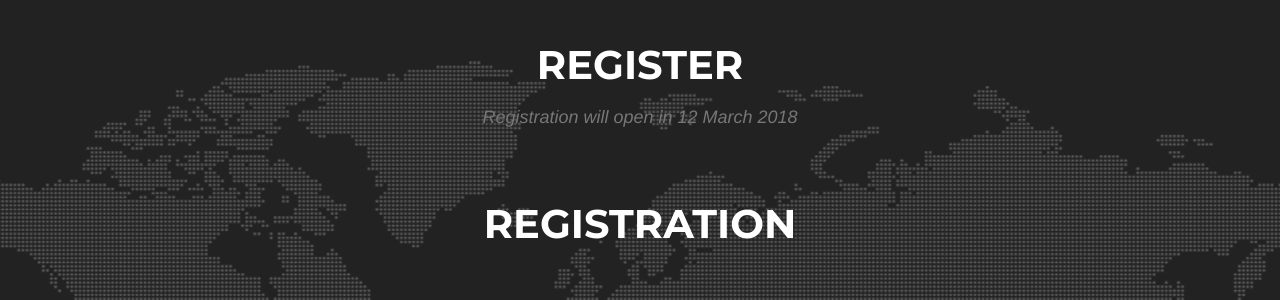
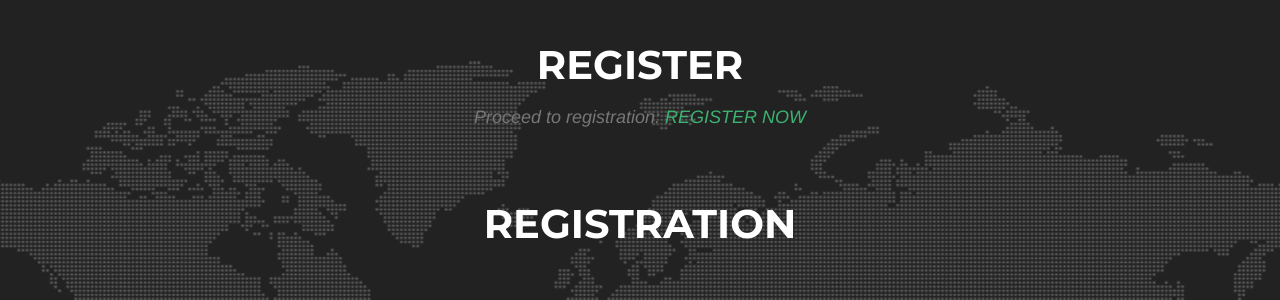
Before and after one commit to MJoosep/ICEM, a Jekyll site: the page built from index.html, in a window 1280 px wide and 900 px high, scrolled down 6853 px. Shown: the part 153-453 px from the top of the window. Built offline with Jekyll 4.4.1, drawn with Linux system fonts in a browser that asks for light colours; some web fonts are replaced.

Commit message:
Update register.html

```diff
--- a/_includes/2017_data/register.html
+++ b/_includes/2017_data/register.html
@@ -3,7 +3,7 @@
         <div class="row">
             <div class="col-lg-12 text-center">
                 <h2 class="section-heading">Register</h2>
-                <h3 class="section-subheading text-muted">Registration will open in 12 March 2018</h3>
+                <h3 class="section-subheading text-muted">Proceed to registration: <a href="http://registration.tlu.ee/index.php?option=com_rsevents&view=events&layout=subscribe&cid=94:icem-2018-annual-conference">REGISTER NOW</a></h3>
             </div>
         </div>
         <div class="row">
```
